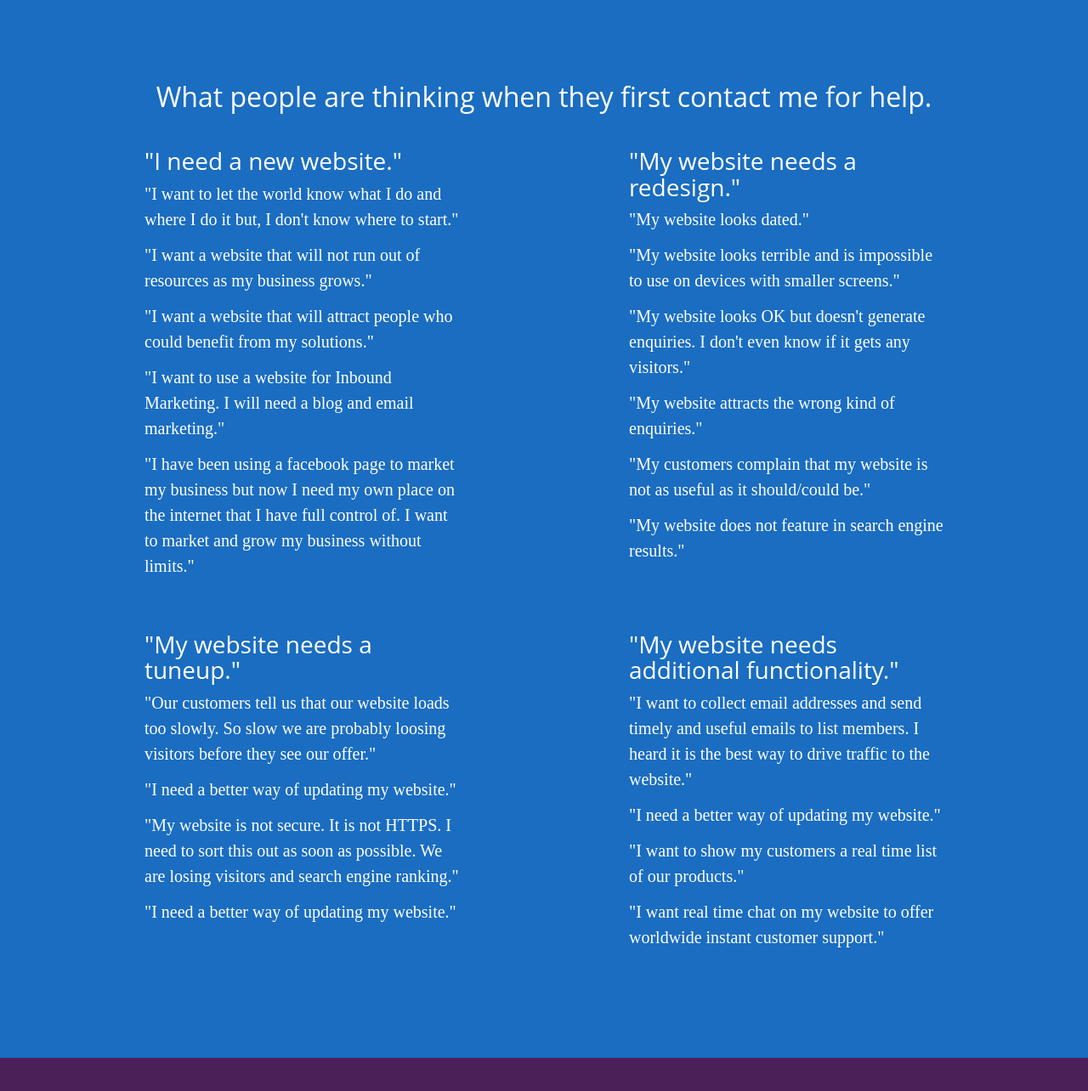
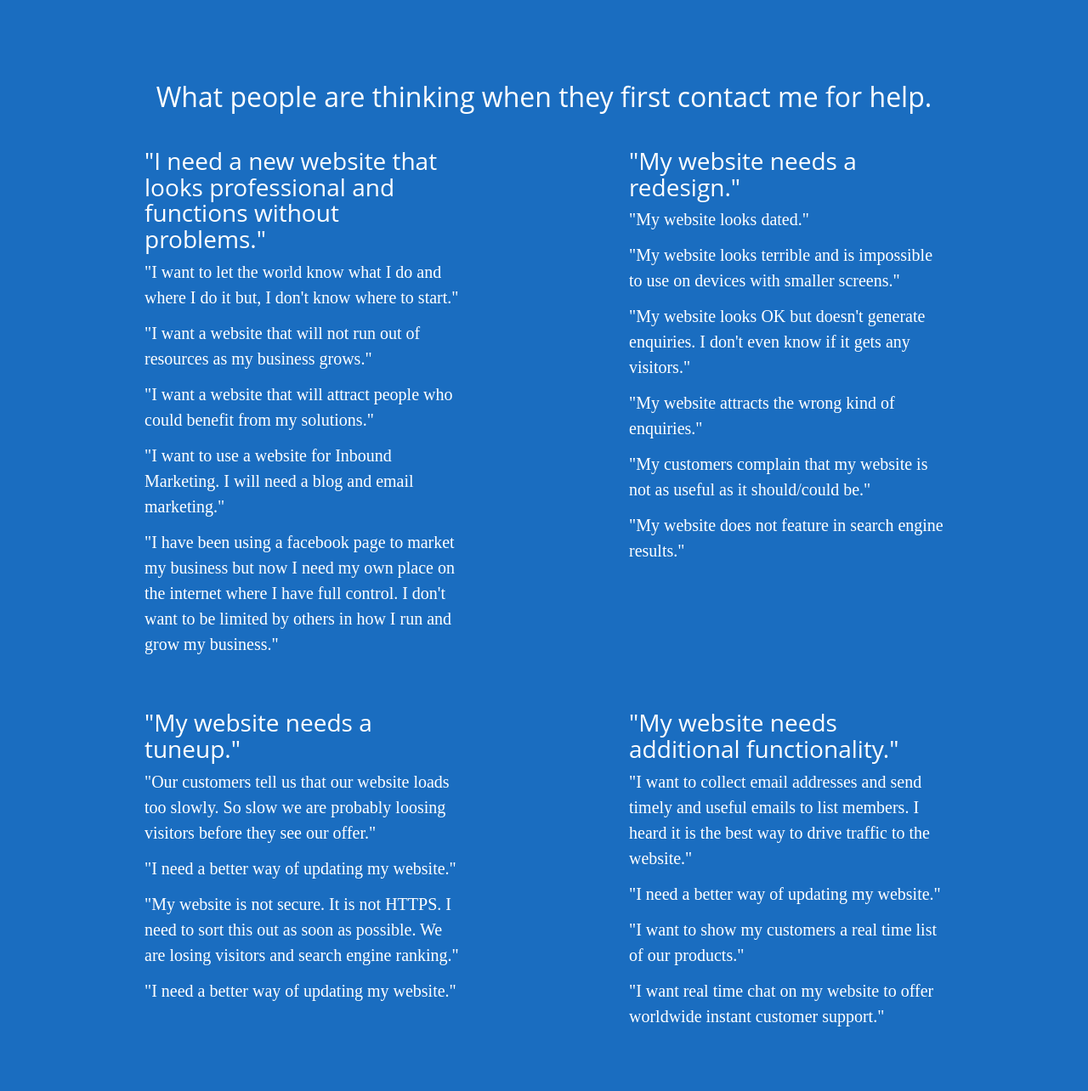
Before and after one commit to primertest-org/ADAADA, a Jekyll site: the page built from index.html, in a window 1280 px wide and 1400 px high, scrolled down 806 px, cut to the strip 90-1374 px from the top of the window. Shown: the whole strip at 85% size. Built offline with Jekyll 4.4.1, drawn with Linux system fonts in a browser that asks for light colours; some web fonts are replaced.

Commit message:
Updated '_includes/services.html' via CloudCannon

```diff
--- a/_includes/services.html
+++ b/_includes/services.html
@@ -11,12 +11,12 @@
         <div class="col-lg-6 col-md-6">
           <div class="service-box">
             <!--<i class="fa fa-4x fa-diamond text-primary sr-icons"></i> -->
-            <h3 class="editable">"I need a new website."</h3>
+            <h3 class="editable">"I need a new website that looks professional and functions without problems."</h3>
             <p class=" editable">"I want to let the world know what I do and where I do it but, I don't know where to start."</p>
             <p class=" editable">"I want a website that will not run out of resources as my business grows."</p>
             <p class=" editable">"I want a website that will attract people who could benefit from my solutions."</p>
             <p class=" editable">"I want to use a website for Inbound Marketing. I will need a blog and email marketing."</p>
-              <p class=" editable">"I have been using a facebook page to market my business but now I need my own place on the internet that I have full control of. I want to market and grow my business without limits."</p>
+            <p class=" editable">"I have been using a facebook page to market my business but now I need my own place on the internet where I have full control. I don't want to be limited by others in how I run and grow my business."</p>
 
           </div>
         </div>
```
